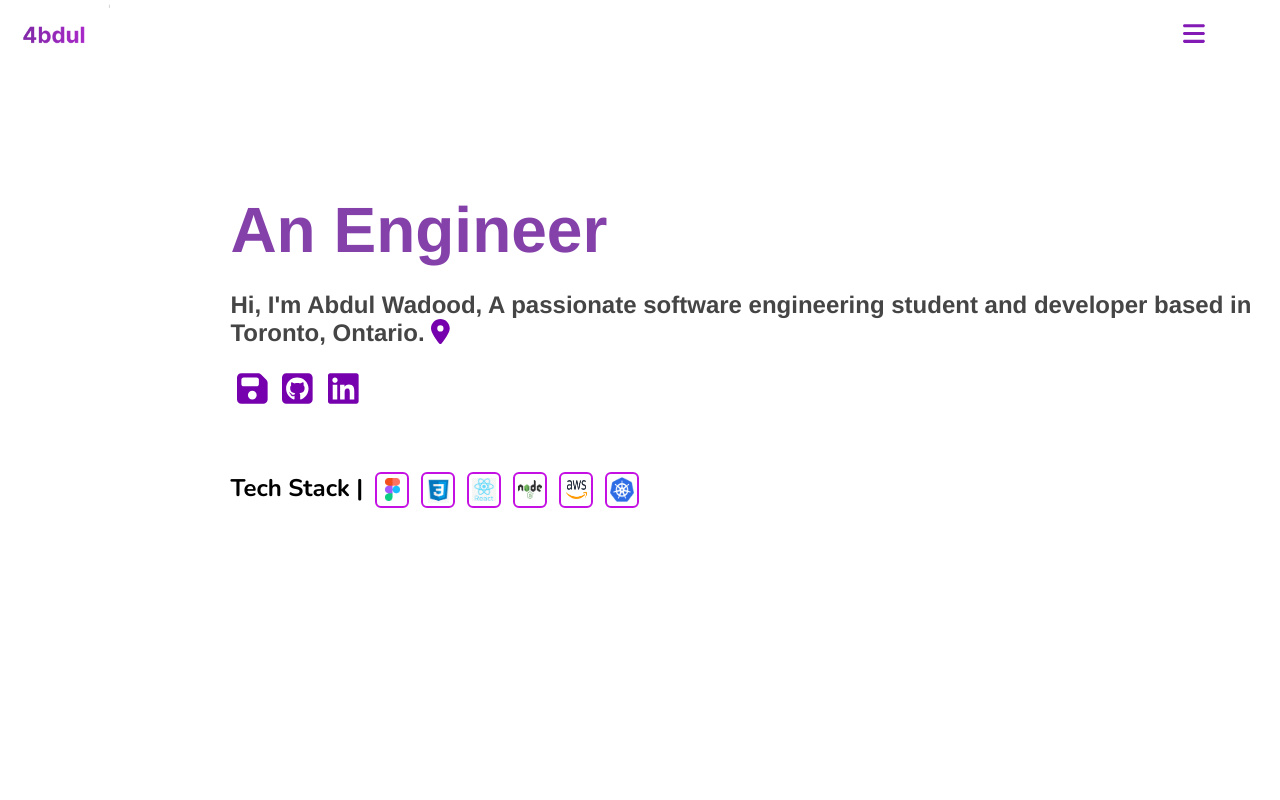
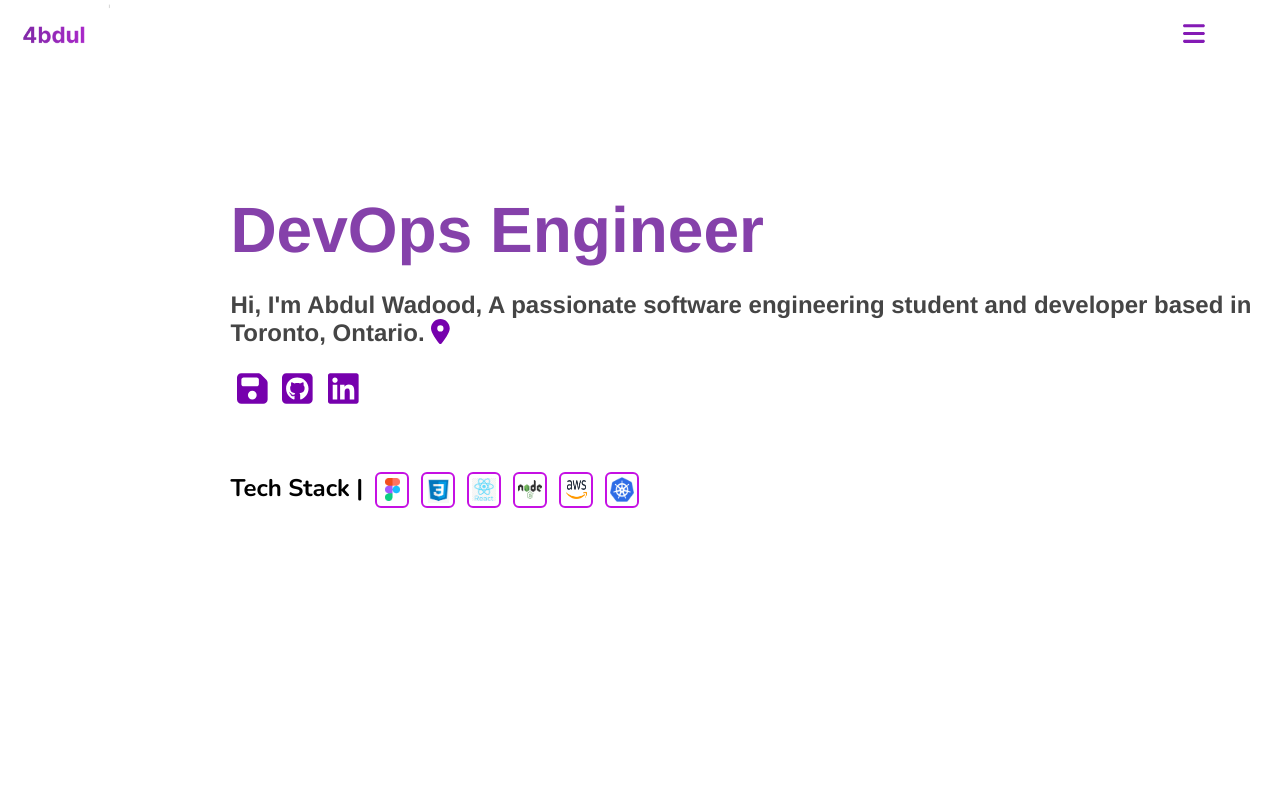
Before and after one commit to 4bdulWadood/portfolio-amplify, a React (Create React App) app: page / in a window 1280 px wide. Shown: the top 800 px of the page. Built offline with nearby package versions, Linux system fonts and the light colour scheme; no server answers.

Commit message:
Update MainPage.js

```diff
--- a/src/components/MainPage.js
+++ b/src/components/MainPage.js
@@ -72,7 +72,7 @@ function MainPage() {
         <div id="home" className="section-main">
           <div className="main-page-container">
             <div className="left-container">
-              <span className="title">An Engineer</span>
+              <span className="title">DevOps Engineer</span>
               <div style={{marginTop: "-0.5rem", marginLeft: "5rem" }}><img onLoad={handleImageLoad} src={boyGraphic} className="boy" alt="hello icon" /></div>
               {isImageLoaded && (
                 <>
```
